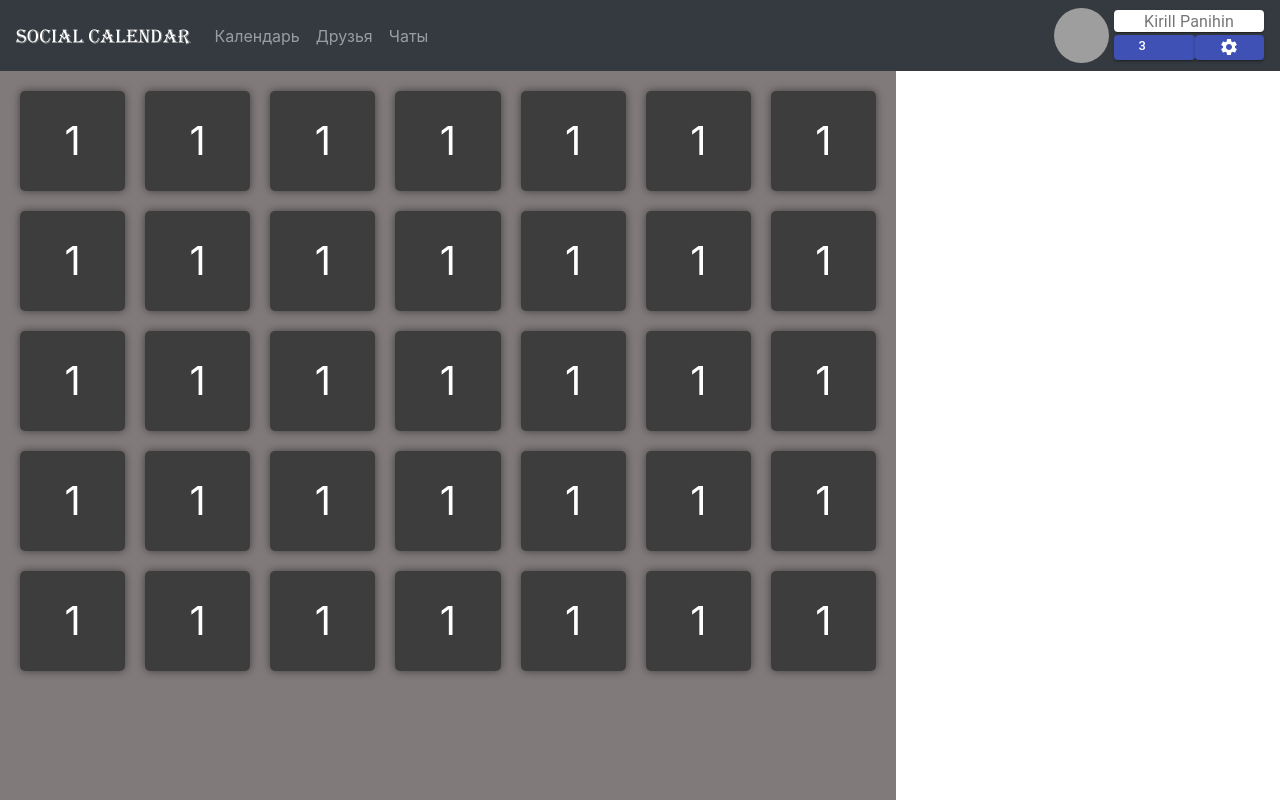
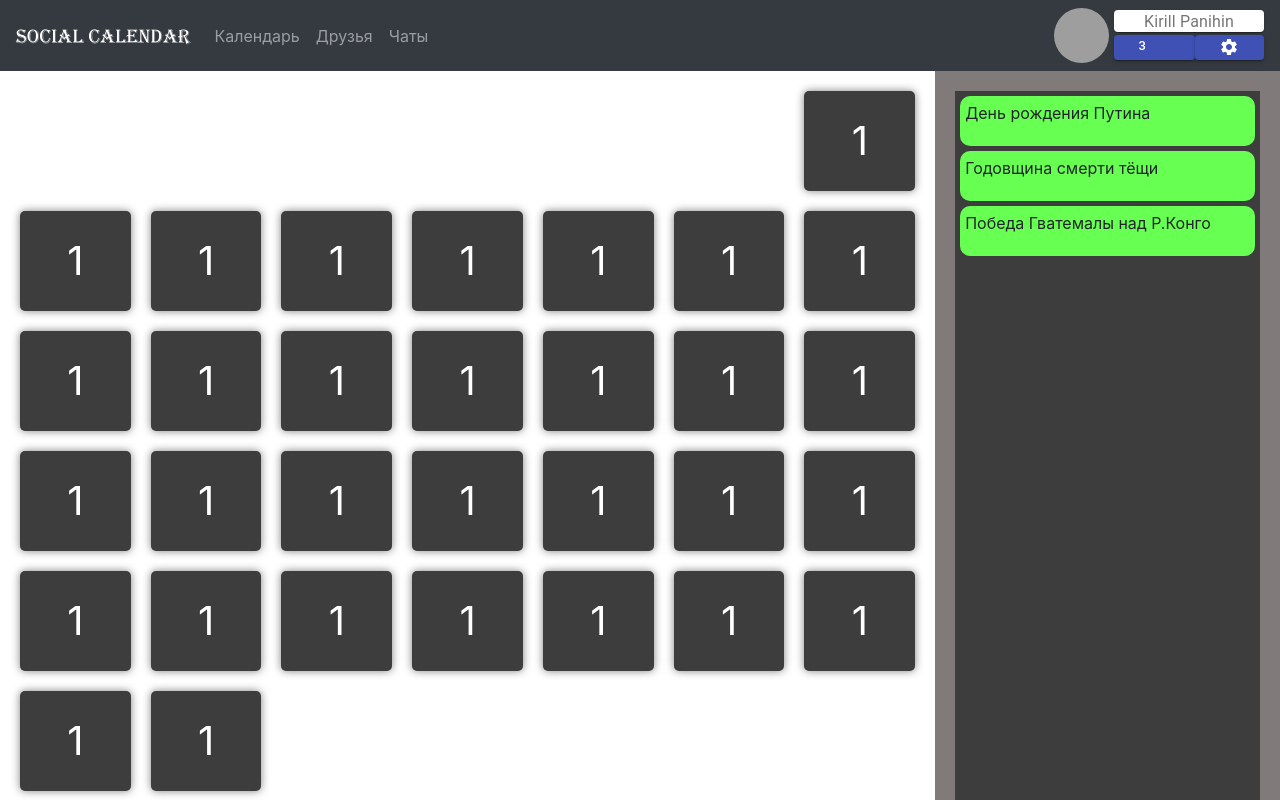
Before and after one commit to stormkirill98/social-calendar-front, a React (Create React App) app: page /Calendar in a window 1280 px wide. Shown: the top 800 px of the page. Built offline with nearby package versions, Linux system fonts and the light colour scheme; grey boxes are pictures that could not be loaded.

Commit message:
layout month

```diff
--- a/src/components/Day.jsx
+++ b/src/components/Day.jsx
@@ -2,9 +2,17 @@ import React from "react";
 import "../css/Day.css"
 
 export default class Header extends React.Component {
+    constructor(props) {
+        super(props);
+
+        this.state = {
+            hidden: props.hidden
+        }
+    }
+
     render() {
         return (
-            <div className="day-plate">
+            <div className="day-plate" style={this.state.hidden ? {visibility: 'hidden'} : {}}>
 
             </div>
         );
--- a/src/components/Month.jsx
+++ b/src/components/Month.jsx
@@ -3,44 +3,33 @@ import "../css/Month.css"
 import Day from "./Day";
 
 export default class Month extends React.Component {
+    constructor(props) {
+        super(props);
+
+        let year = 2019, month = 11;
+        this.state = {
+            countDays: new Date(year, month, 0).getDate(),
+            firstDayOfWeek: new Date(year, month, 0).getDay()
+        }
+    }
+
     render() {
+        const days = [], firstDay = this.state.firstDayOfWeek, countDays = this.state.countDays;
+
+
+        for(let i = 0; i < firstDay; i++) {
+            days.push(<Day key={i} hidden={true}/>)
+        }
+
+        for (let i = 0; i <= countDays; i++) {
+            days.push(<Day key={i + firstDay} hidden={false}/>)
+        }
+
+
+
         return (
             <div className="month-grid">
-                <Day/>
-                <Day/>
-                <Day/>
-                <Day/>
-                <Day/>
-                <Day/>
-                <Day/>
-                <Day/>
-                <Day/>
-                <Day/>
-                <Day/>
-                <Day/>
-                <Day/>
-                <Day/>
-                <Day/>
-                <Day/>
-                <Day/>
-                <Day/>
-                <Day/>
-                <Day/>
-                <Day/>
-                <Day/>
-                <Day/>
-                <Day/>
-                <Day/>
-                <Day/>
-                <Day/>
-                <Day/>
-                <Day/>
-                <Day/>
-                <Day/>
-                <Day/>
-                <Day/>
-                <Day/>
-                <Day/>
+                {days}
             </div>
         );
     }
--- a/src/css/Calendar.css
+++ b/src/css/Calendar.css
@@ -1,3 +1,9 @@
-.container {
+.page-container {
+    display: flex;
+    flex-direction: column;
+}
 
+.calendar-container {
+    display: flex;
+    flex-direction: row;
 }
--- a/src/css/Month.css
+++ b/src/css/Month.css
@@ -4,8 +4,8 @@
     display: grid;
     padding: 20px;
     border-width: 2px;
-    background: rgb(129, 122, 122);
     grid-template-columns: repeat(7, 1fr);
-    grid-template-rows:  0.5fr repeat(5, 1fr);
+    grid-template-rows:  0.5fr repeat(6, 1fr);
     gap: 20px;
+    grid-column-start: 3;
 }
--- a/src/pages/Calendar.jsx
+++ b/src/pages/Calendar.jsx
@@ -2,15 +2,18 @@ import React from "react";
 import Header from "../components/Header";
 import Month from "../components/Month";
 import EventList from "../components/EventList";
+import "../css/Calendar.css"
 
 export default class Calendar extends React.Component {
     render() {
         return (
-            <>
+            <div className="page-container">
                 <Header/>
-                <Month/>
-                <EventList/>
-            </>
+                <div className="calendar-container">
+                    <Month/>
+                    <EventList/>
+                </div>
+            </div>
         );
     }
 }
```
